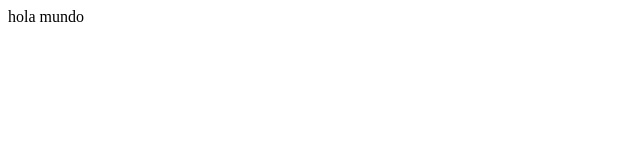
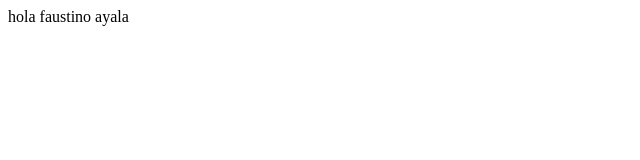
Before and after one commit to favsol26/proyectojavascript, a plain HTML site: page index.html in a window 1280 px wide. Shown: the full height of the page, 0-640 px from the left. Drawn offline with Linux system fonts and the light colour scheme.

Commit message:
segundo commit del dia.

```diff
--- a/index.html
+++ b/index.html
@@ -4,9 +4,7 @@
   </head>
 
   <body>
-
-hola mundo
-
+hola faustino ayala
   </body>
 
 </html>
```
